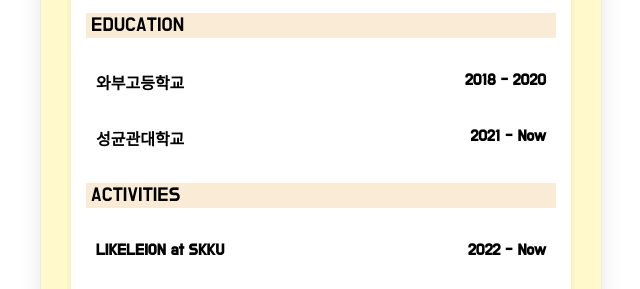
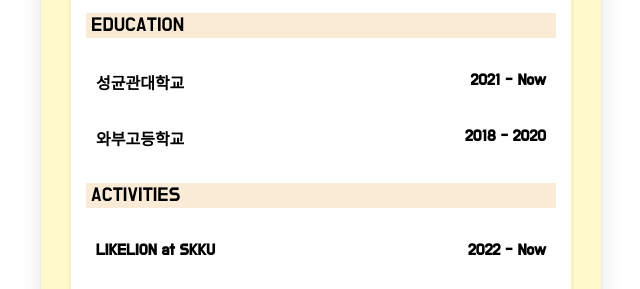
Before and after one commit to heoeunse/likelion_hes, a plain HTML site: page 4주차 html&css-2/my_resume.html in a window 1280 px wide. Shown: the part 368-657 px from the top of the page, 319-959 px from the left. Drawn offline with Linux system fonts and the light colour scheme.

Commit message:
html/css

```diff
--- a/4주차 html&css-2/my_resume.html
+++ b/4주차 html&css-2/my_resume.html
@@ -25,18 +25,18 @@
 	<section>
 		<h2>EDUCATION</h2>
 		<div class="float-wrap2">
+        <p class="title-text">성균관대학교</p>
+        <p class="year-text">2021 - Now</p>
+    	</div>
+		<div class="float-wrap2">
         <p class="title-text">와부고등학교</p>
         <p class="year-text">2018 - 2020</p>
-    	</div>
-		<div class="float-wrap2">
-        <p class="title-text">성균관대학교</p>
-        <p class="year-text">2021 - Now</p>
     	</div>
 	</section>
 	<section>
 		<h2>ACTIVITIES</h2>
 		<div class="float-wrap2">
-        <p class="title-text">LIKELEION at SKKU</p>
+        <p class="title-text">LIKELION at SKKU</p>
         <p class="year-text">2022 - Now</p>
     	</div>
 		<div class="float-wrap2">
```
